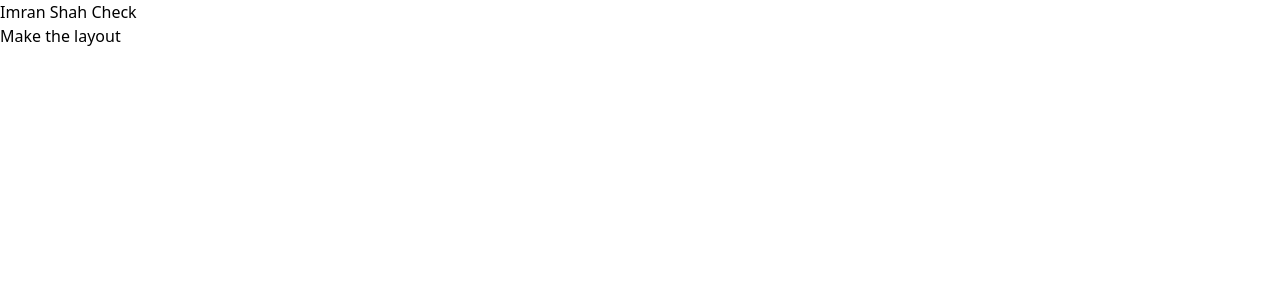
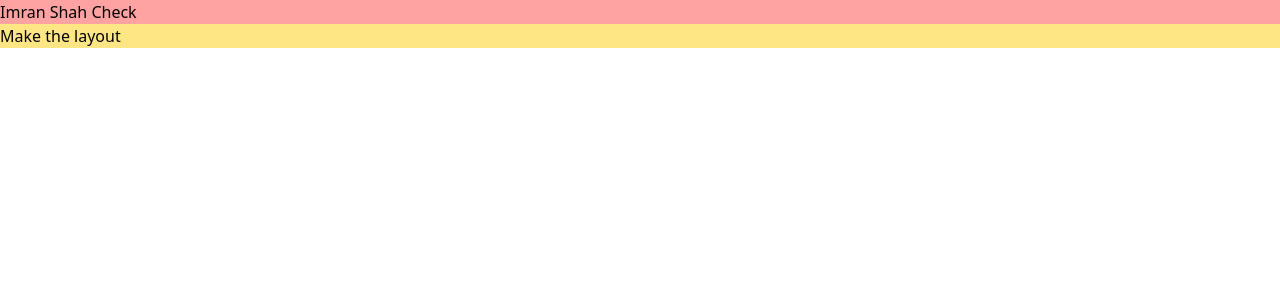
Before and after one commit to ItsImran10140/verve, a Next.js app: page / in a window 1280 px wide. Shown: the top 300 px of the page. Built offline with nearby package versions, Linux system fonts and the light colour scheme.

Commit message:
Tailwind check

```diff
--- a/app/page.tsx
+++ b/app/page.tsx
@@ -1,8 +1,8 @@
 export default function Home() {
   return (
     <>
-      <h1>Imran Shah Check</h1>
-      <p>Make the layout</p>
+      <h1 className="bg-red-300">Imran Shah Check</h1>
+      <p className="bg-amber-200">Make the layout</p>
     </>
   );
 }
```
